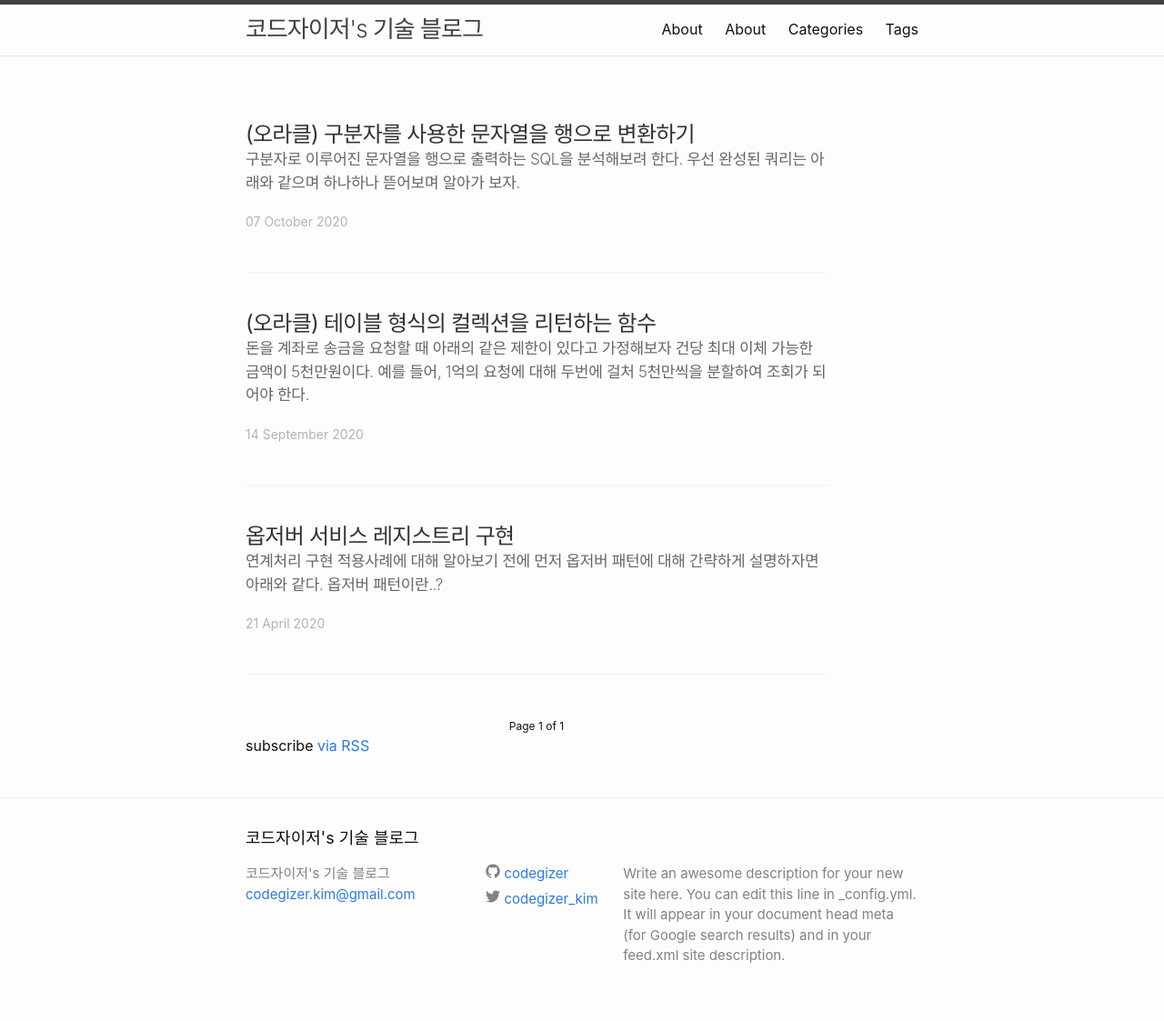
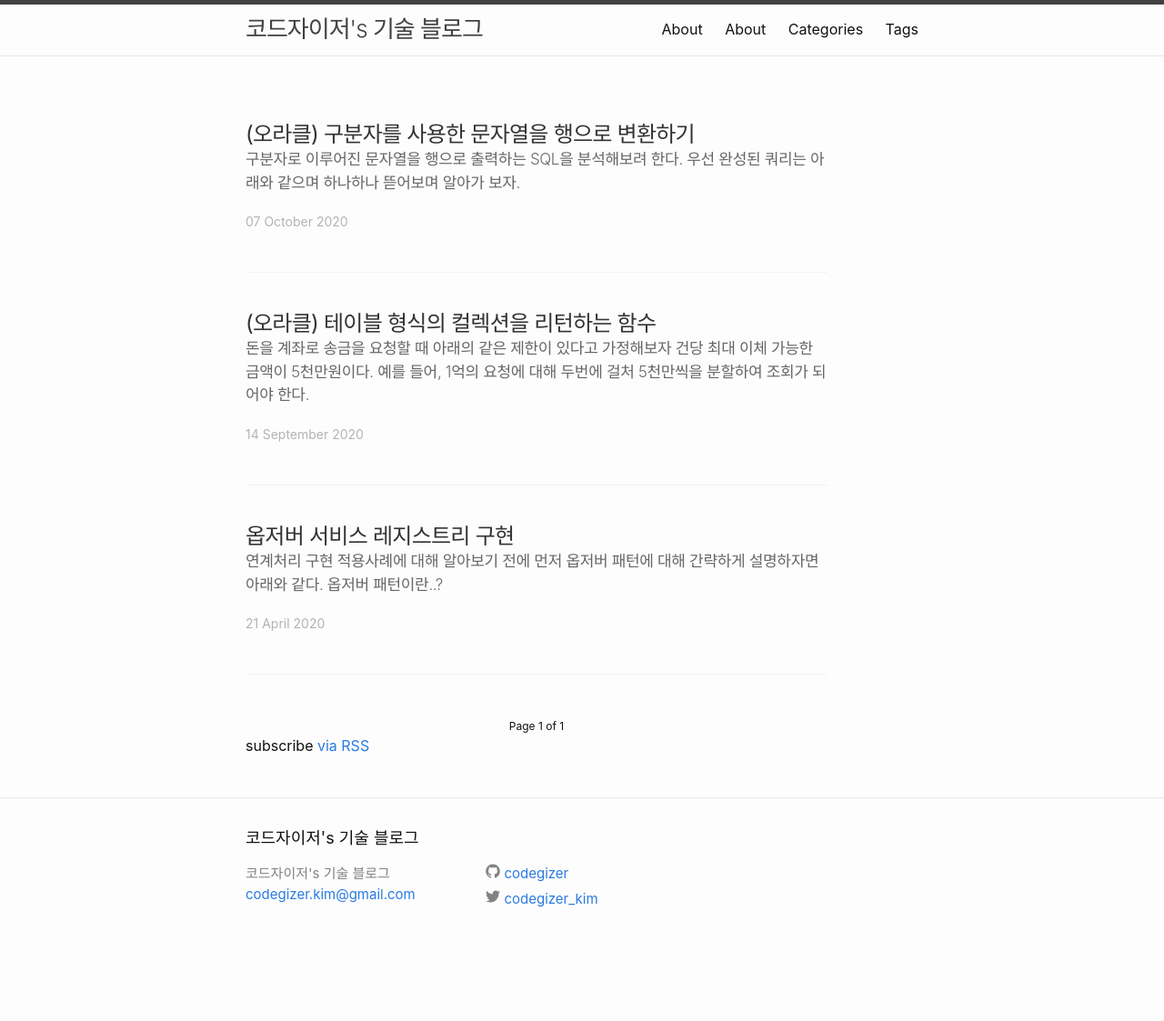
Before and after one commit to codegizer/codegizer.github.io, a Jekyll site: the page built from index.html, in a window 1280 px wide. Shown: the whole page at 91% size. Built offline with Jekyll 4.4.1, drawn with Linux system fonts in a browser that asks for light colours; the list of posts is cut into pages by our own code; after the commit the page ends 1060 px from its top, so only the background shows below that.

Commit message:
초기 블로그 설명 삭제

```diff
--- a/_config.yml
+++ b/_config.yml
@@ -15,10 +15,7 @@
 # in the templates via {{ site.myvariable }}.
 title: 코드자이저's 기술 블로그
 email: codegizer.kim@gmail.com
-description: >- # this means to ignore newlines until "baseurl:"
-  Write an awesome description for your new site here. You can edit this
-  line in _config.yml. It will appear in your document head meta (for
-  Google search results) and in your feed.xml site description.
+description:
 
 paginate:	5
 
```
